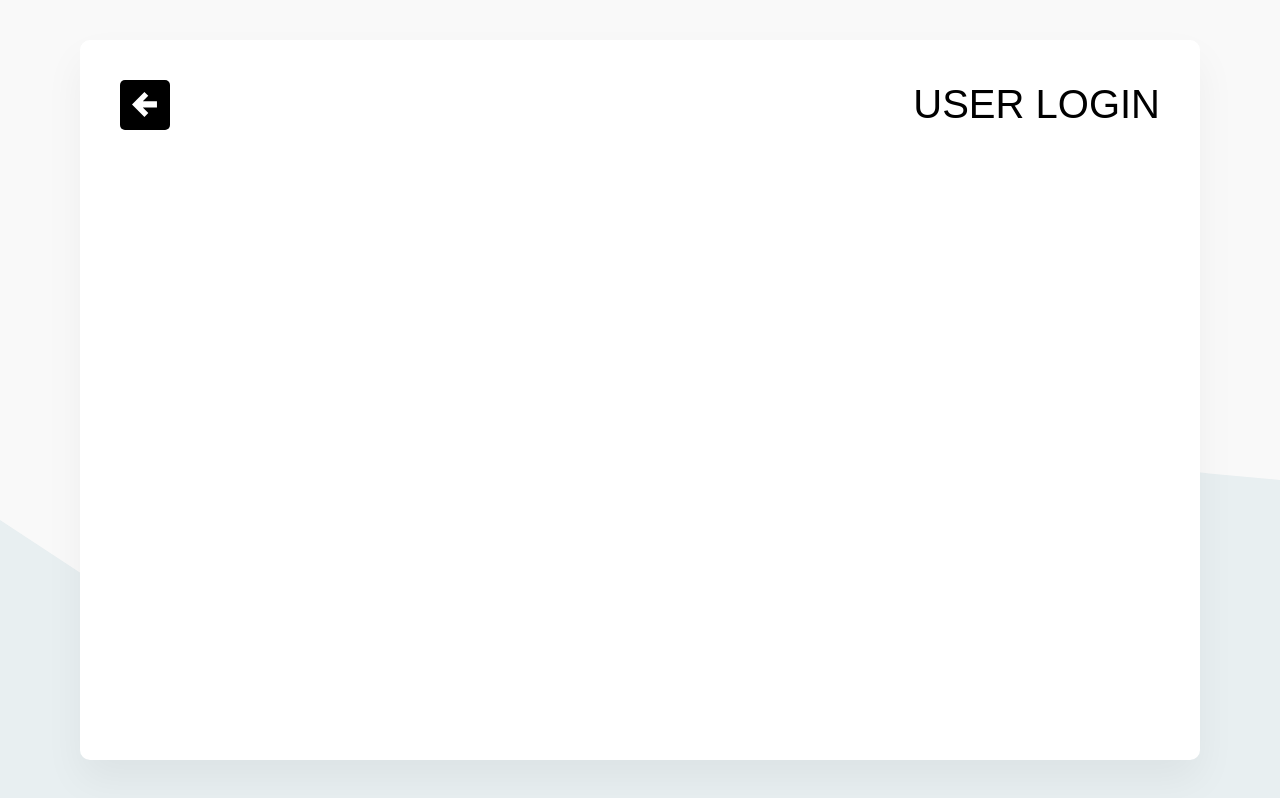
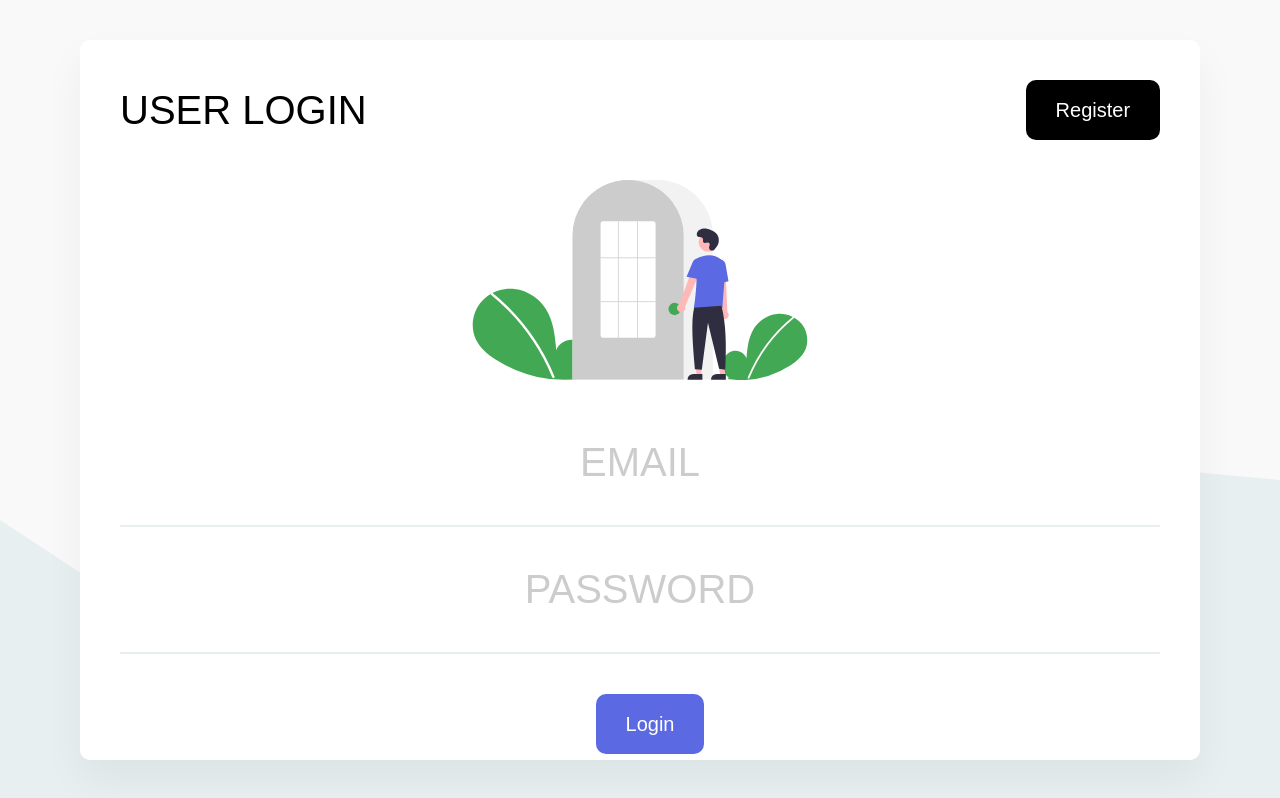
Before and after one commit to gutialv23/app_expense_manager, a React (Create React App) app: page /login in a window 1280 px wide. Built offline with nearby package versions, Linux system fonts and the light colour scheme; what webfontloader would draw is missing.

Commit message:
EM08 Creating login form

```diff
--- a/src/components/Login.js
+++ b/src/components/Login.js
@@ -3,7 +3,8 @@ import { Helmet } from 'react-helmet';
 
 // Elements.
 import { Header, HeaderTitle } from '../elements/Header';
-import { BackButton } from '../elements/Buttons';
+import { Button, ButtonContainer } from '../elements/Buttons';
+import { Form, Input, InputContainer, SvgLogin } from '../elements/FormInputs';
 
 const Login = () =>
 {
@@ -14,9 +15,22 @@ const Login = () =>
             </Helmet>
 
             <Header>
-                <BackButton />
                 <HeaderTitle>User Login</HeaderTitle>
+                <Button to="/register">Register</Button>
             </Header>
+
+            <Form>
+                <SvgLogin />
+
+                <InputContainer>
+                    <Input type="email"    name="email"     placeholder="Email"    />
+                    <Input type="password" name="password"  placeholder="Password" />
+                </InputContainer>
+
+                <ButtonContainer center >
+                    <Button as="button" type="submit" primary >Login</Button>
+                </ButtonContainer>
+            </Form>
         </>
     );
 }
--- a/src/components/Register.js
+++ b/src/components/Register.js
@@ -16,15 +16,16 @@ const Register = () =>
 
             <Header>
                 <HeaderTitle>Create account</HeaderTitle>
+                <Button to="/login">Login</Button>
             </Header>
 
             <Form>
                 <SvgRegister />
 
                 <InputContainer>
-                    <Input type="email"    name="email"     placeholder="Email"          ></Input>
-                    <Input type="password" name="password"  placeholder="Password"       ></Input>
-                    <Input type="password" name="password2" placeholder="Repeat password"></Input>
+                    <Input type="email"    name="email"     placeholder="Email"           />
+                    <Input type="password" name="password"  placeholder="Password"        />
+                    <Input type="password" name="password2" placeholder="Repeat password" />
                 </InputContainer>
 
                 <ButtonContainer center >
--- a/src/elements/FormInputs.js
+++ b/src/elements/FormInputs.js
@@ -1,6 +1,7 @@
 import styled from 'styled-components';
 import theme from '../theme';
-import { ReactComponent as Icon } from '../images/register.svg';
+import { ReactComponent as IconRegister } from '../images/register.svg';
+import { ReactComponent as IconLogin    } from '../images/login.svg';
 
 const Form = styled.form`
 	padding: 0 2.5rem;  /* 40px. */
@@ -46,9 +47,14 @@ const InputContainer = styled.div`
     margin-bottom: 2.5rem;  /* 40px. */
 `;
 
-const SvgRegister = styled( Icon )`
+const SvgRegister = styled( IconRegister )`
     width: 100%;
 	max-height: 6.25rem;    /* 100px. */
 `;
 
-export { Form, Input, InputBig, InputContainer, SvgRegister };
+const SvgLogin = styled( IconLogin )`
+    width: 100%;
+	max-height: 12.5rem;    /* 200px. */
+`;
+
+export { Form, Input, InputBig, InputContainer, SvgRegister, SvgLogin };
```
Also changed, not shown: src/images/login.svg (added).
